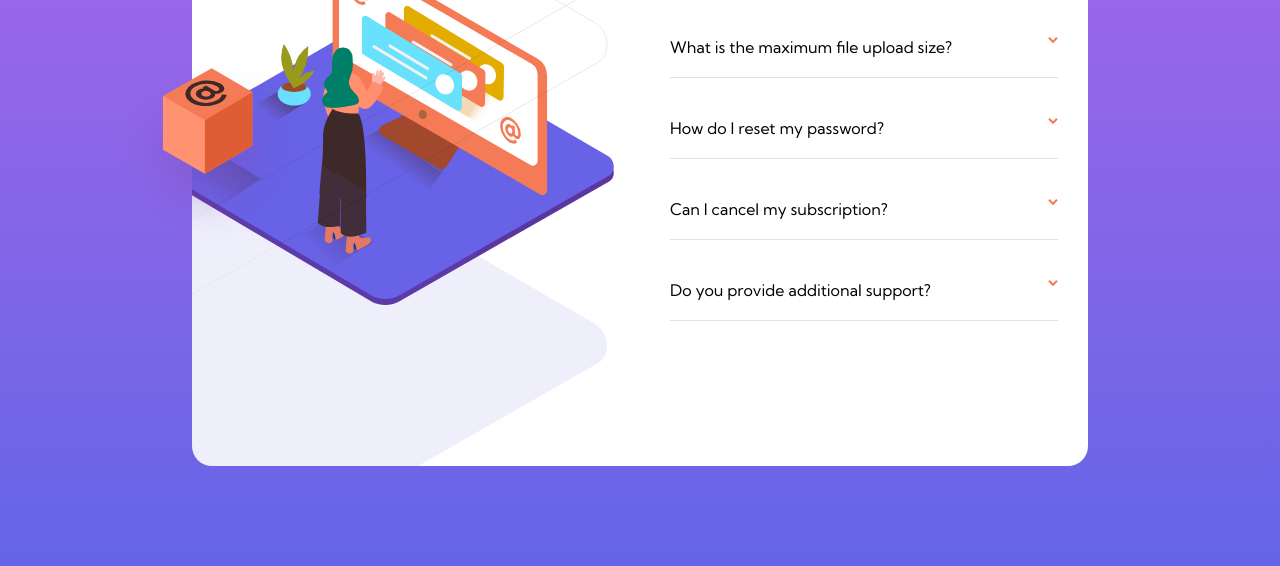
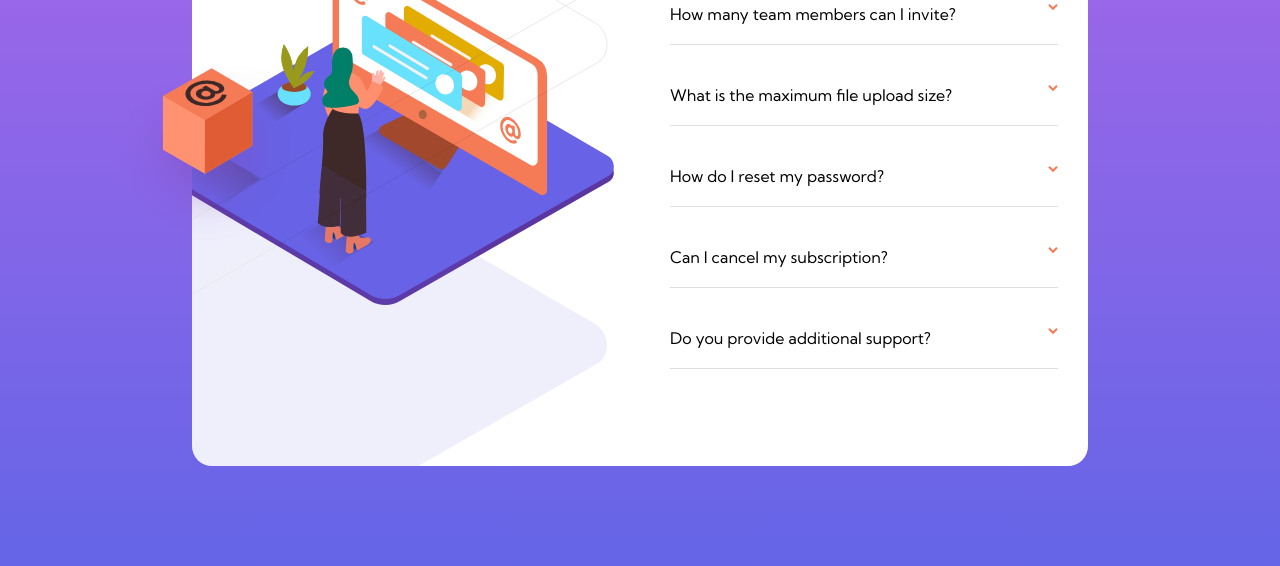
Before and after one commit to cd1414/FAQ-According-Card, a plain HTML site: page index.html in a window 1280 px wide. Shown: the part 234-800 px from the top of the page. Drawn offline with Linux system fonts and the light colour scheme.

Commit message:
faq div initial position center

```diff
--- a/index.html
+++ b/index.html
@@ -18,6 +18,7 @@
         <img class="woman-mobile" src="images/illustration-woman-online-mobile.svg" alt="box image">
       </div>
       <div class="col-right">
+        <div class="faqs">
           <div class="col-header">
             <h1>FAQ</h1>
           </div>
@@ -47,7 +48,8 @@
                 <img class="arrow-down" src="images/icon-arrow-down.svg" alt="arrow down">
               </div>
               <div class="accordion-content">
-              Click “Forgot password” from the login page or “Change password” from your profile page. A reset link will
+                Click “Forgot password” from the login page or “Change password” from your profile page. A reset link
+                will
                 be emailed to you.
               </div>
             </div>
@@ -73,6 +75,7 @@
         </div>
       </div>
     </div>
+  </div>
   <script src="main.js"></script>
 </body>
 
--- a/main-style.css
+++ b/main-style.css
@@ -80,12 +80,19 @@ body {
 
 .col-right{
     padding: 30px ;
+    display: flex;
+    align-items: center;
 
 }
 
+.faqs {
+  max-height: 90%;
+  overflow: auto;
+}
+
 .col-right .col-content {
-  height: 90%;
-  overflow: auto;
+  height: 80%;
+  max-height: 90%;
 }
 
 .accordion .accordion-header {
```
Lines whose indentation alone changed are shown as unchanged.
